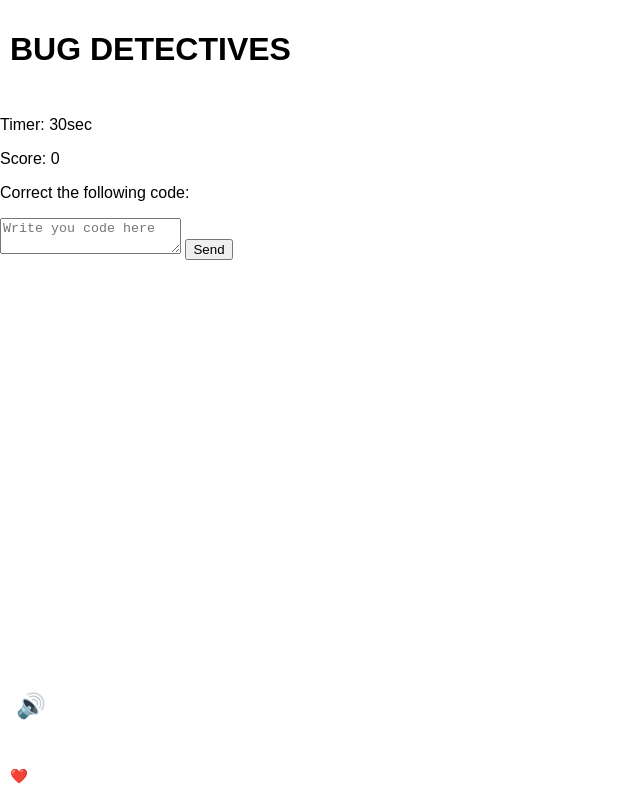
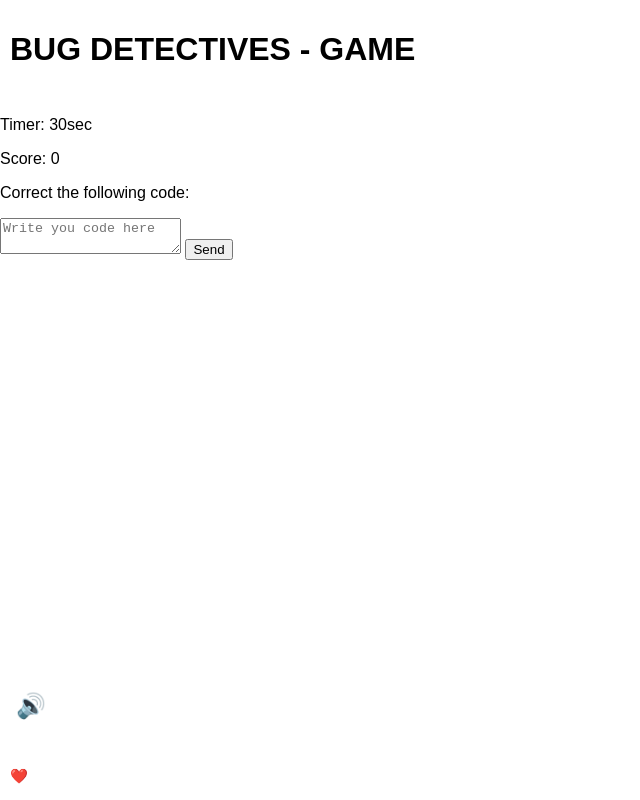
Before and after one commit to bugdetectives/demo-repository, a plain HTML site: page gamePlace.html in a window 1280 px wide. Shown: the whole page, without its empty margins (0-640 px from the left). Drawn offline with Linux system fonts and the light colour scheme.

Commit message:
update for gmaP place file

```diff
--- a/gamePlace.html
+++ b/gamePlace.html
@@ -11,7 +11,7 @@
 <body>
     <div class="game-place">
         <header>
-            <h1>BUG DETECTIVES</h1>
+            <h1>BUG DETECTIVES - GAME</h1>
         </header>
 
         <main>
```
Also changed, not shown: levels.html (+1 -0 lines).
